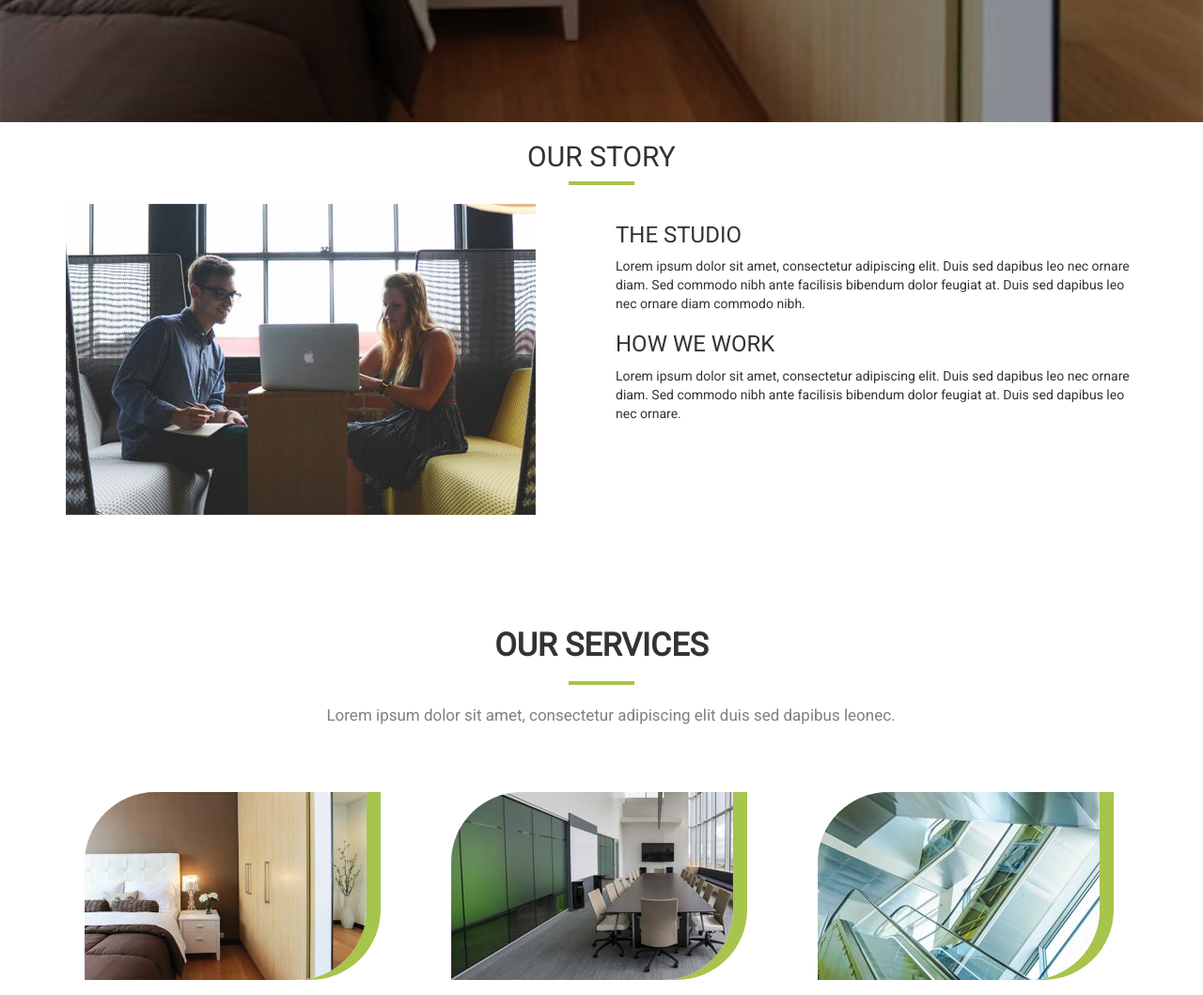
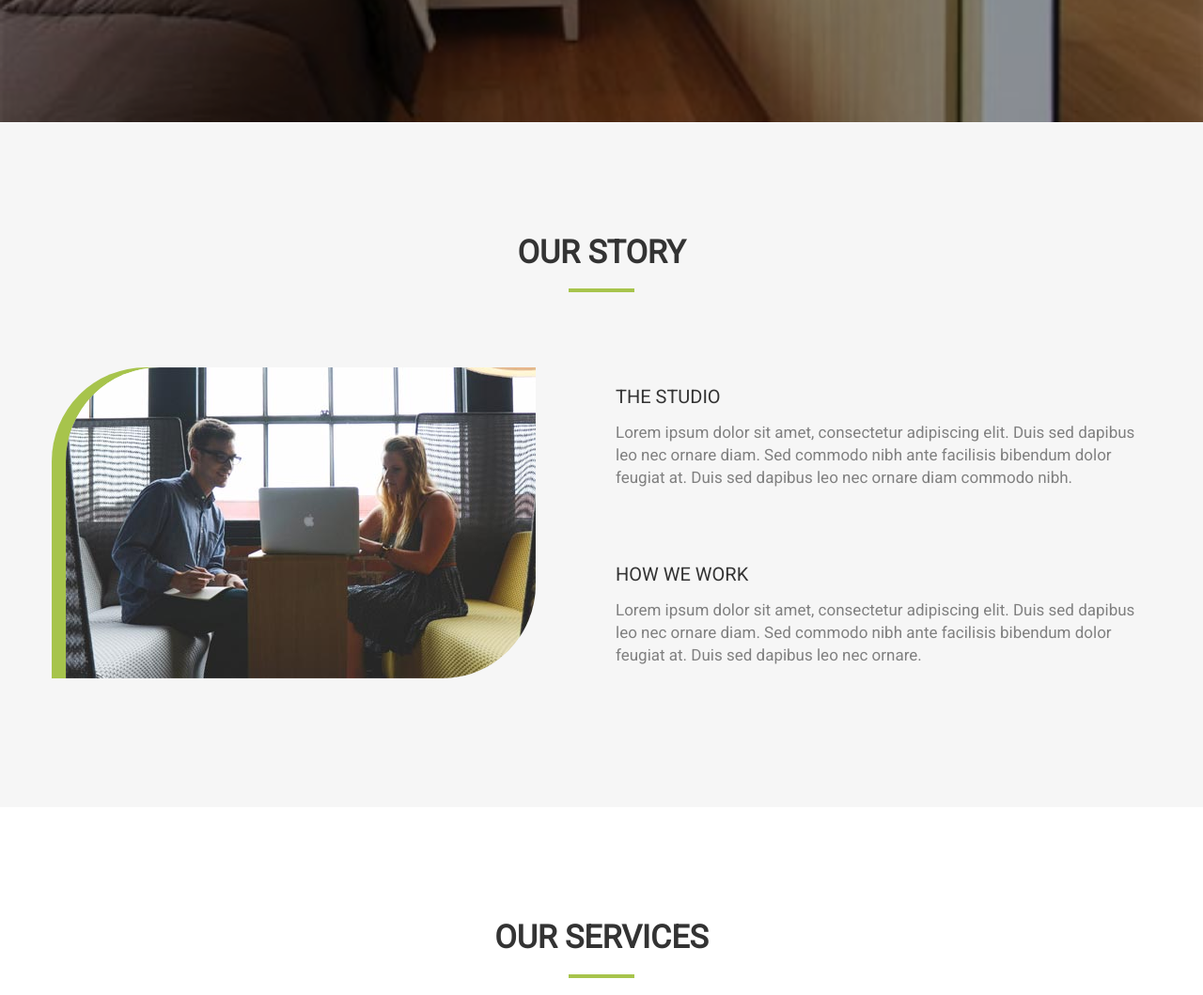
Before and after one commit to Shreya413/Nest-website, a plain HTML site: page index.html in a window 1280 px wide. Shown: the part 600-1659 px from the top of the page at 94% size. Drawn offline with nearby package versions, Linux system fonts and the light colour scheme.

Commit message:
Update style.css

```diff
--- a/style.css
+++ b/style.css
@@ -148,19 +148,19 @@ hr{
 
 /*About Section*/
 
-.padding img{
+.about img{
     display: inline-block;
     border-radius: 100px 0 100px 0;
     box-shadow: -15px 0 #a7c44c;
     margin-top: 60px;
 }
 
-.padding{
+.about{
 padding: 120px 0;
 background: #f6f6f6;
 }
 
-.padding h2{
+.about h2{
 margin: 0 0 20px 0;
 font-weight: 600;
 font-size: 34px;
@@ -169,14 +169,14 @@ text-transform: uppercase;
 }
 
 
-.padding h3{
+.about h3{
 font-size: 20px;
 text-transform: uppercase;
 font-weight: 500;
 margin-top: 80px;
 }
 
-.padding p{
+.about p{
 line-height: 24px;
 margin: 15px 0 30px;
 font-size: 17px;
```
